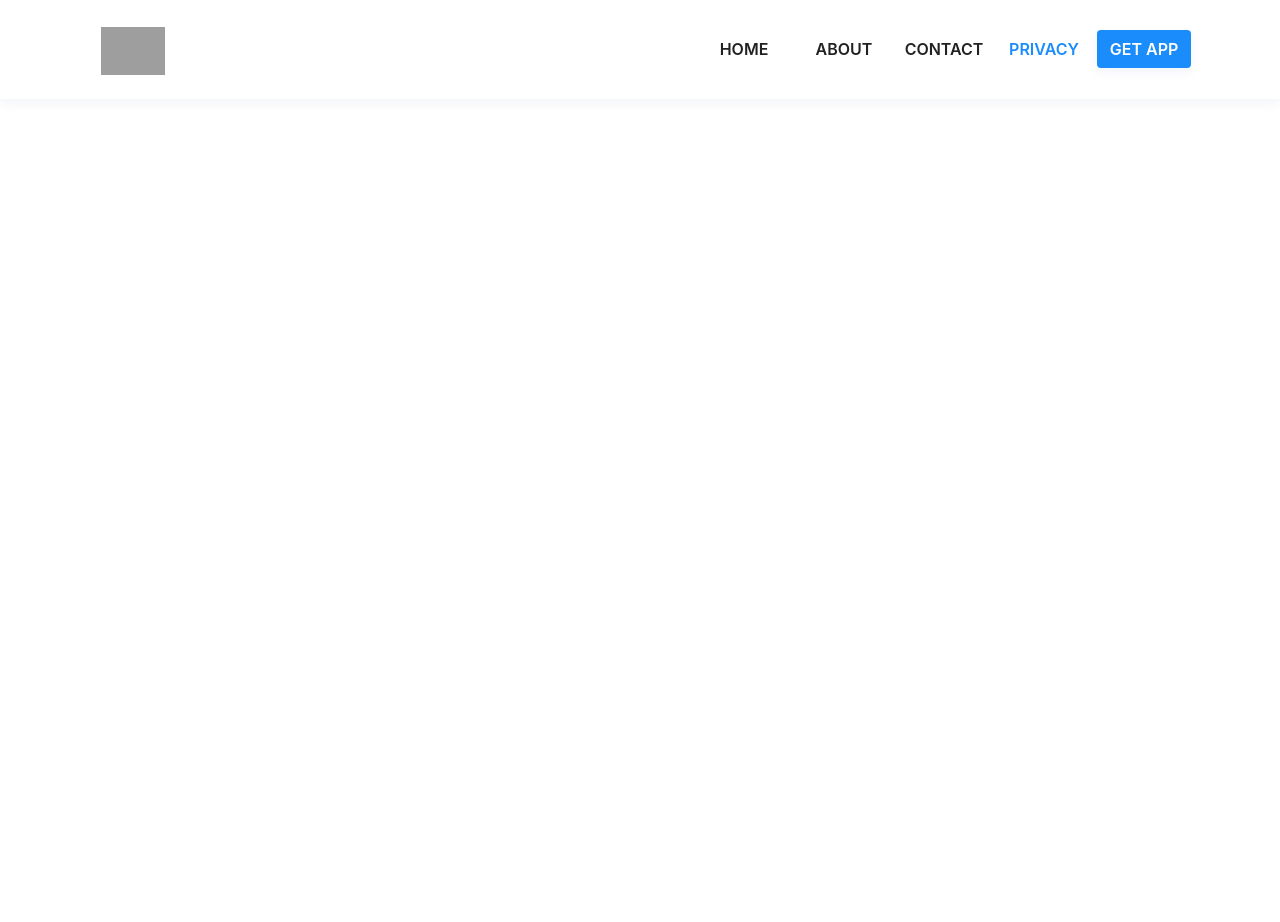
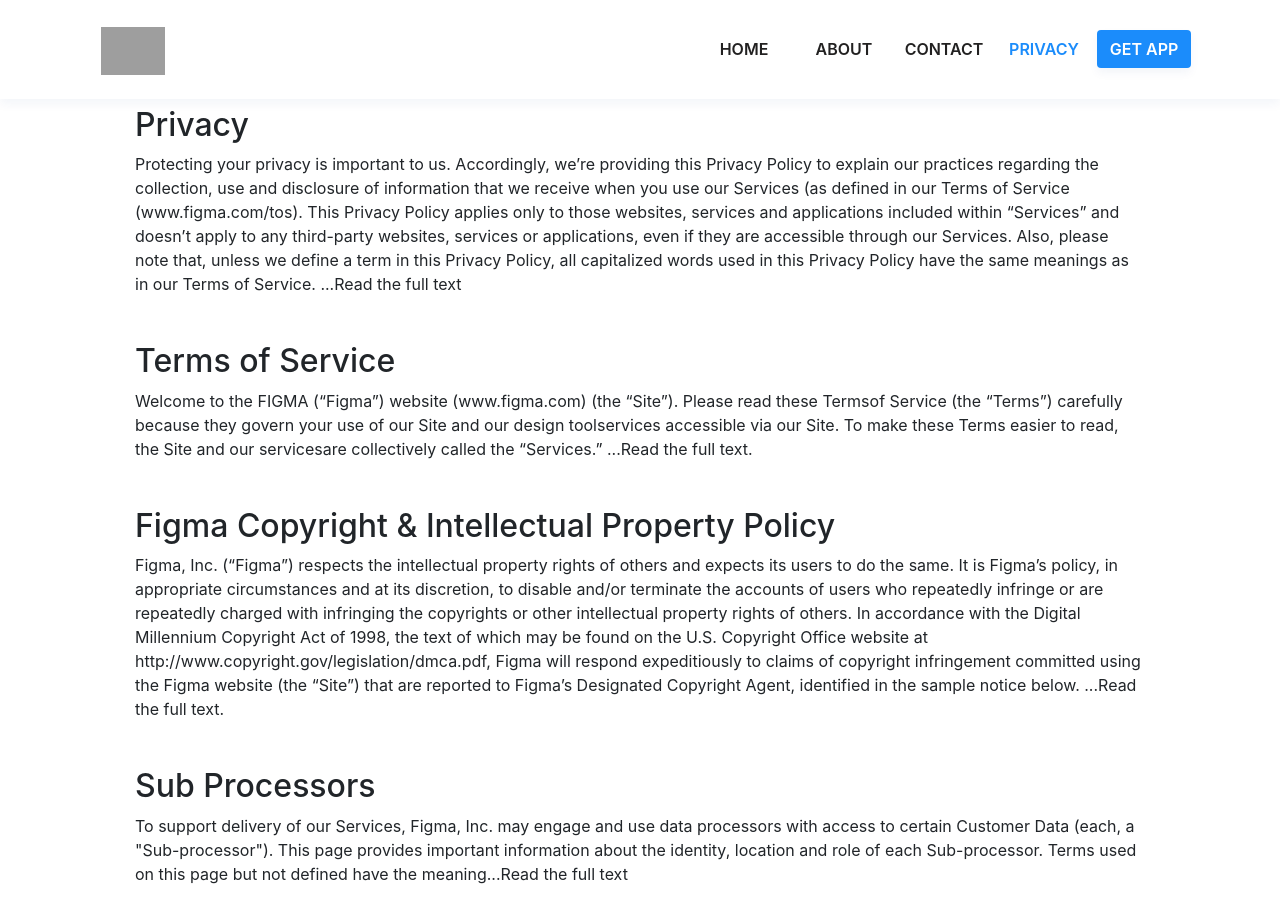
Before and after one commit to hnginternship5/apoe4, a Vue app: page /privacy in a window 1280 px wide. Shown: the top 922 px of the page. Before the commit the page ends 800 px from the top, so only its background shows below. Built offline with nearby package versions, Linux system fonts and the light colour scheme; grey boxes are pictures that could not be loaded; a small style sheet from the web is missing.

Commit message:
Added privacy details to DetailSection.vue

```diff
--- a/src/components/privacy/DetailSection.vue
+++ b/src/components/privacy/DetailSection.vue
@@ -1,21 +1,43 @@
 <template>
-    <div class="container-fluid">
-        <div class="container">
-            <!-- ALL COMPONENT MARKUP GOES HERE-->
-        </div>
+  <div class="container-fluid">
+    <div class="container">
+      <div class="row">
+        <h2>Privacy</h2>
+        <p>Protecting your privacy is important to us. Accordingly, we’re providing this Privacy Policy to explain our practices regarding the collection, use and disclosure of information that we receive when you use our Services (as defined in our Terms of Service (www.figma.com/tos). This Privacy Policy applies only to those websites, services and applications included within “Services” and doesn’t apply to any third-party websites, services or applications, even if they are accessible through our Services. Also, please note that, unless we define a term in this Privacy Policy, all capitalized words used in this Privacy Policy have the same meanings as in our Terms of Service. ...Read the full text</p>
+      </div>
+      <div class="row">
+        <h2>Terms of Service</h2>
+        <p>Welcome to the FIGMA (“Figma”) website (www.figma.com) (the “Site”). Please read these Termsof Service (the “Terms”) carefully because they govern your use of our Site and our design toolservices accessible via our Site. To make these Terms easier to read, the Site and our servicesare collectively called the “Services.” ...Read the full text.</p>
+      </div>
+      <div class="row">
+        <h2>Figma Copyright & Intellectual Property Policy</h2>
+        <p>Figma, Inc. (“Figma”) respects the intellectual property rights of others and expects its users to do the same. It is Figma’s policy, in appropriate circumstances and at its discretion, to disable and/or terminate the accounts of users who repeatedly infringe or are repeatedly charged with infringing the copyrights or other intellectual property rights of others. In accordance with the Digital Millennium Copyright Act of 1998, the text of which may be found on the U.S. Copyright Office website at http://www.copyright.gov/legislation/dmca.pdf, Figma will respond expeditiously to claims of copyright infringement committed using the Figma website (the “Site”) that are reported to Figma’s Designated Copyright Agent, identified in the sample notice below. ...Read the full text.</p>
+      </div>
+      <div class="row">
+        <h2>Sub Processors</h2>
+        <p>To support delivery of our Services, Figma, Inc. may engage and use data processors with access to certain Customer Data (each, a "Sub-processor"). This page provides important information about the identity, location and role of each Sub-processor. Terms used on this page but not defined have the meaning...Read the full text</p>
+      </div>
     </div>
+  </div>
 </template>
 
 <style scoped>
+.container {
+  padding-top: 50px;
+  padding-left: 80px;
+  padding-right: 80px;
+  padding-bottom: 40px;
+}
 
+.row {
+  margin-bottom: 30px;
+}
 </style>
 
 <script>
 export default {
-    data() {
-        return {
-
-        }
-    },
-}
+  data() {
+    return {};
+  }
+};
 </script>
```
Also changed, not shown: 1 other file (tests, documents, lock files or other folders).
